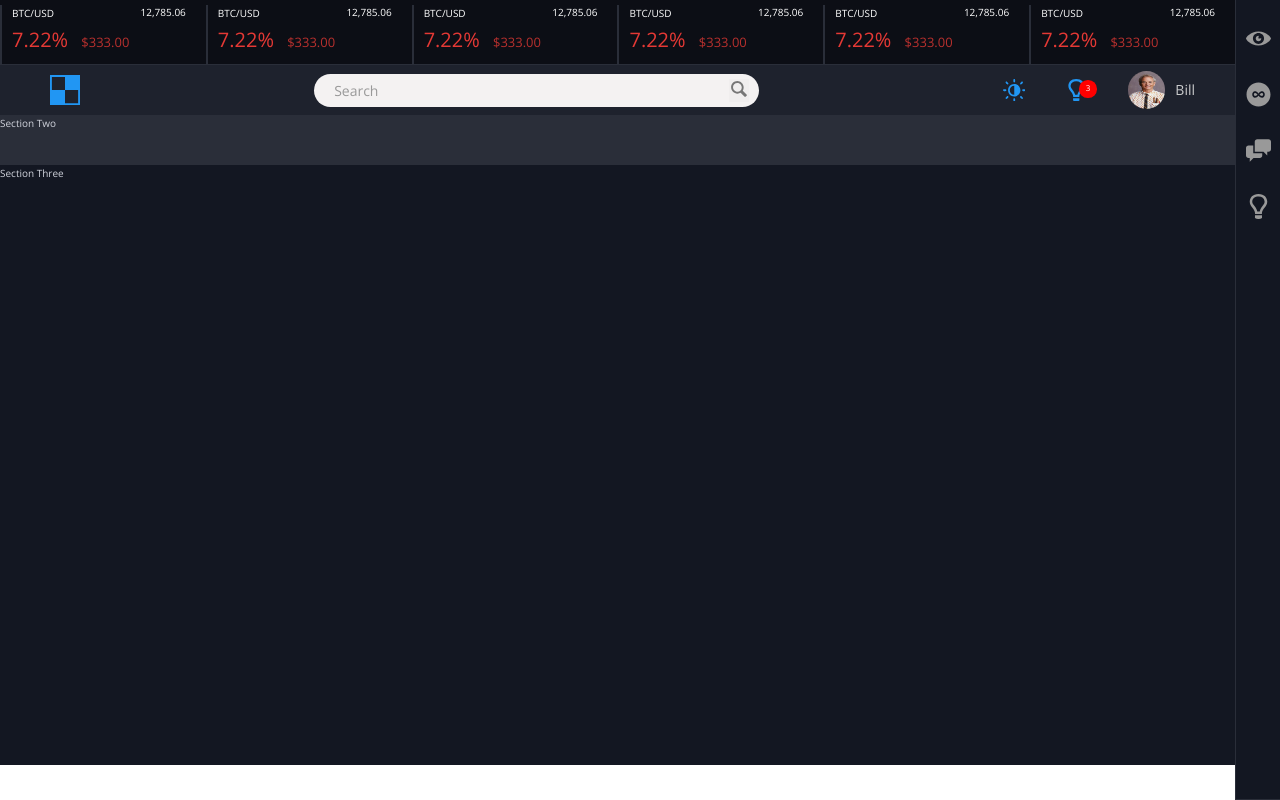
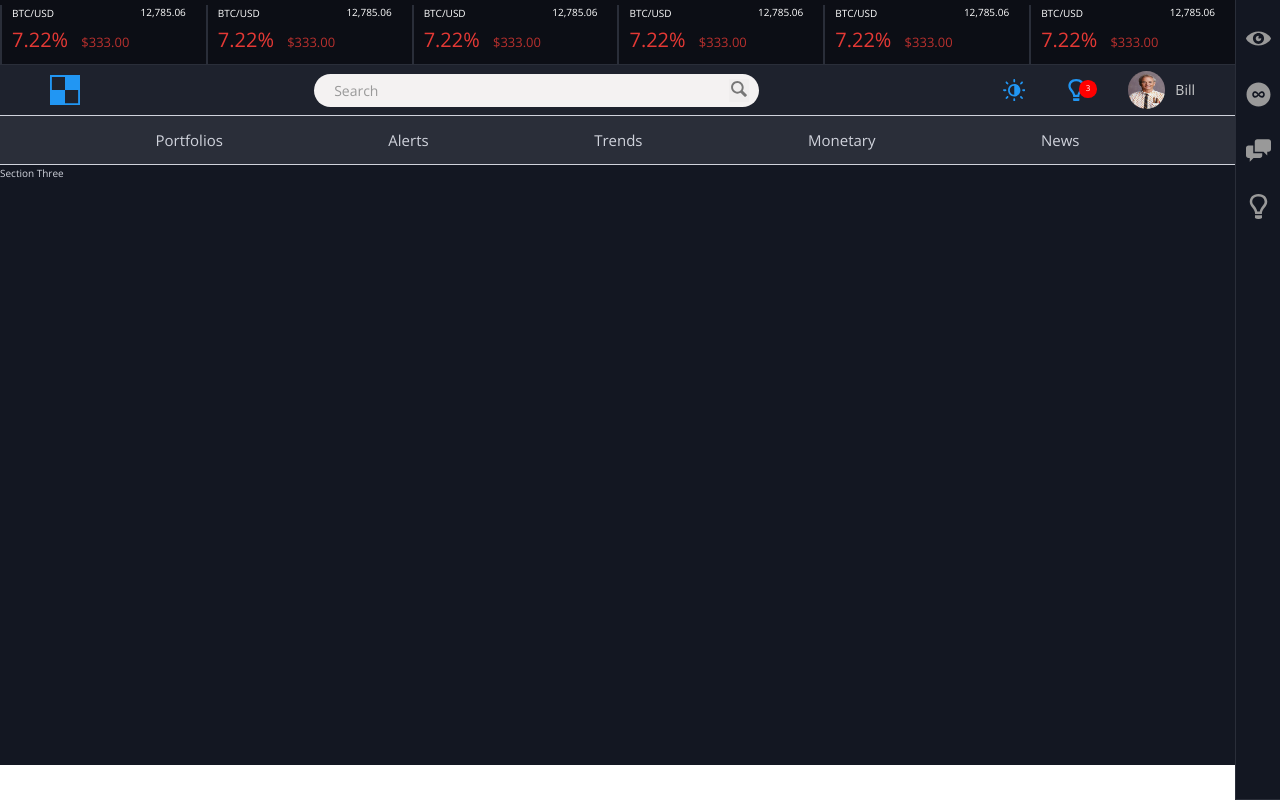
Before and after one commit to ScaledFlow/advanced-css-flexbox-nav, a website: page index.html in a window 1280 px wide. Drawn offline with nearby package versions, Linux system fonts and the light colour scheme.

Commit message:
added second navbar

```diff
--- a/index.html
+++ b/index.html
@@ -114,8 +114,23 @@
                 </nav>
               </section>
 
-              <section class="section-two">
-                Section Two
+              <section class="navbar-two">
+                <div class="navbar-two__item">
+                  <span class="navbar-two__item--portfolio" >Portfolios</span>
+                </div>
+                <div class="navbar-two__item">
+                  <span class="navbar-two__item--portfolio" >Alerts</span>
+                </div>
+                <div class="navbar-two__item">
+                  <span class="navbar-two__item--portfolio" >Trends</span>
+                </div>
+                <div class="navbar-two__item">
+                  <span class="navbar-two__item--portfolio" >Monetary</span>
+                </div>
+                <div class="navbar-two__item">
+                  <span class="navbar-two__item--portfolio" >News</span>
+                </div>
+
               </section>
 
               <section class="section-three">
--- a/sass/_components.scss
+++ b/sass/_components.scss
@@ -5,9 +5,7 @@
   &__icon {
     height: 3rem;
     width: 3rem;
-    color: var(--color-ticker-white);
     margin-left: 5rem;
-    fill: var(--color-grey-dark-3);
     fill: var(--color-button-lightblue);
   }
 }
@@ -136,7 +134,6 @@
     margin-left: 1rem;
     margin-right: 2rem;
   }
-
 }
 
 ///////////////////////////////////////////////////
@@ -146,8 +143,6 @@
   list-style: none;
   margin: 0px;
   padding: 0px;
-  // margin-top: .5rem;
-
 
   &__item {
     position: relative;
@@ -160,7 +155,6 @@
     left: 0;
     height: 100%;
     width: 5px;
-    // background-color: black;
     transform: scaleY(0);
     transition: transform .1s,
                 width .1s cubic-bezier(1,0,0,1).1s;
@@ -189,12 +183,10 @@
     width: 2.5rem;
     height: 2.5rem;
     fill: var(--color-grey-dark-3);
-    // display: block;
   }
 
   &__icon:hover {
     fill: var(--color-grey-dark-1);
-    // background-color: var(--color-background-nav2-black-blue);
   }
 }
 
@@ -282,6 +274,29 @@
     margin-top: -17px;
     margin-right: 10px;
   }
+}
 
+/////////////////////////////////////////////////////
+// NAVBAR TWO
+.navbar-two {
 
+  &__item {
+
+  }
+
+  &__item:hover {
+    transition: background-color .3s;
+    background-color: var(--color-background-nav1-black-blue);
+    color: white;
+
+  }
+
+  &__item--portfolio {
+    display: flex;
+    height: 100%;
+    width: 100%;
+    padding-left: 1rem;
+    padding-right: 1rem;
+    align-items: center;
+  }
 }
--- a/sass/_layout.scss
+++ b/sass/_layout.scss
@@ -24,8 +24,6 @@
   position: fixed;
   padding: 10px;
   background-color: var(--color-sidebar);
-  // flex-basis: 45px;
-
   height: 100%;
   color: var(--color-sidebar-icon);
   border-left-width: 1px;
@@ -35,7 +33,6 @@
   border-color: var(--color-sidebar-icon);
   border-style: solid;
   text-align: center;
-
   display: flex;
   flex-direction: column;
   justify-content: space-between;
@@ -58,8 +55,12 @@
   align-items: center;
 }
 
-.section-two {
-  animation: blinkingText 1s infinite;
+.navbar-two {
+  display: flex;
+  font-size: 1.5rem;
+  justify-content: space-evenly;
+  border-style: solid;
+  border-width: 1px 0px 1px 0px;
   height: 5rem;
   background-color:  var( --color-background-nav2-black-blue);
   color: var(--color-text-nav2-white-bold);
```
Also changed, not shown: css/style.css.
